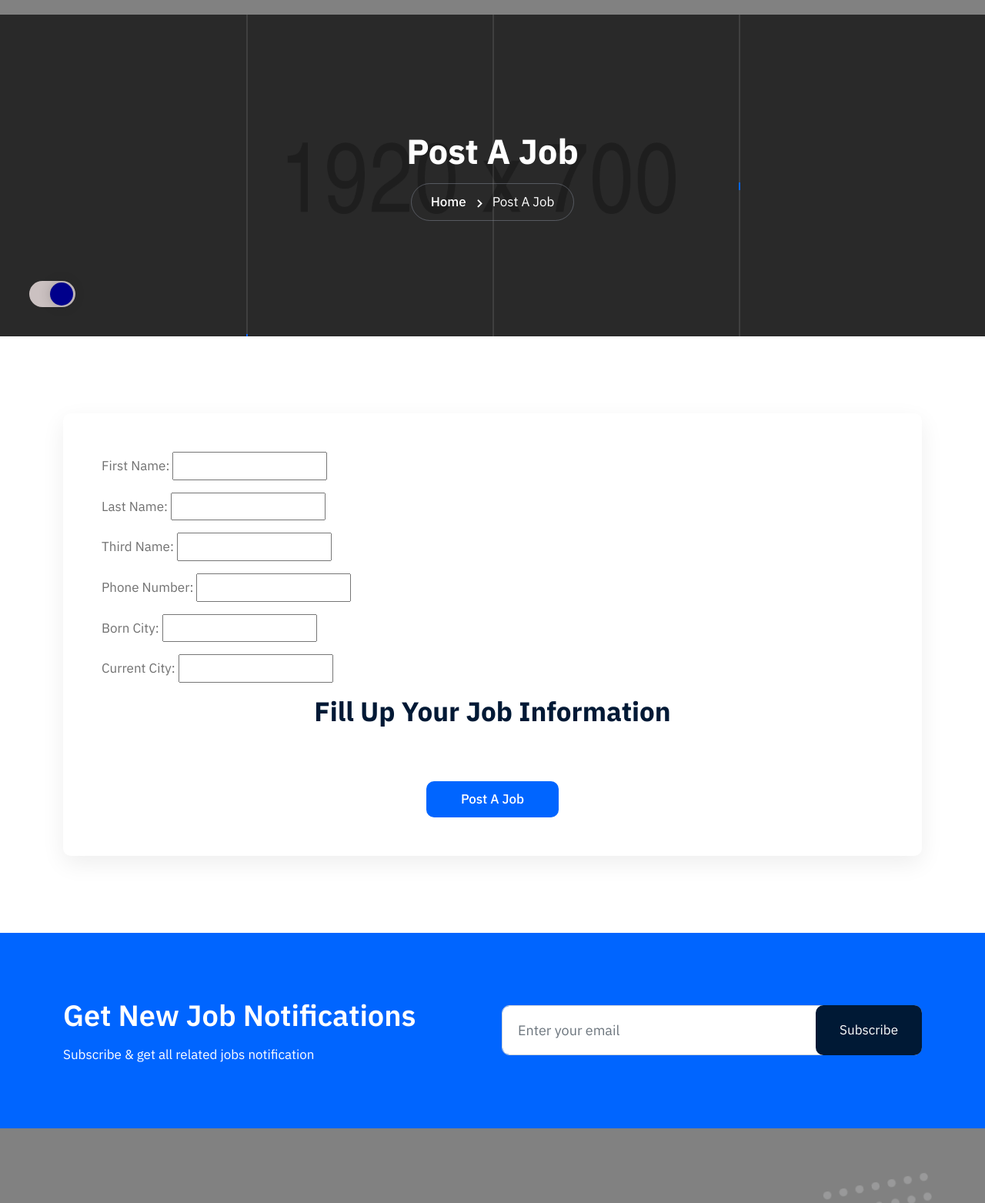
After one commit to Abdulmajid78/check_user, a Django app: page /en/auth/add_employee/ in a window 1280 px wide. The commit adds this page. Shown: the part 321-1884 px from the top of the page at 77% size. Run offline with Django 4.2, Linux system fonts and the light colour scheme; the visitor is signed in with stand-in values (Sample User, id 1); some libraries are stand-ins or nearby versions.

Commit message:
added new employee adding

```diff
--- /dev/null
+++ b/templates/jobs/post-employee.html
@@ -0,0 +1,73 @@
+{% extends 'layouts/base.html' %}
+{% load i18n %}
+{% block content %}
+    <!-- Page Title Start -->
+    <section class="page-title title-bg3">
+        <div class="d-table">
+            <div class="d-table-cell">
+                <h2>{% trans 'Post a Job' %}</h2>
+                <ul>
+                    <li>
+                        <a href="{% url 'main:home' %}">{% trans 'Home' %}</a>
+                    </li>
+                    <li>{% trans 'Post a Job' %}</li>
+                </ul>
+            </div>
+        </div>
+        <div class="lines">
+            <div class="line"></div>
+            <div class="line"></div>
+            <div class="line"></div>
+        </div>
+    </section>
+    <!-- Page Title End -->
+
+    <!-- Post Job Section Start -->
+    <div class="job-post ptb-100">
+        <div class="container">
+            <form class="job-post-from" method="post">
+                {% csrf_token %}
+                {{ form.as_p }}
+                <h2>{% trans 'Fill Up Your Job information' %}</h2>
+                <div class="row">
+
+
+                    <div class="col-md-12 text-center">
+                        <button type="submit" class="post-btn">
+                            {% trans 'Post A Job' %}
+                        </button>
+                    </div>
+                </div>
+            </form>
+        </div>
+    </div>
+    <!-- Post Job Section End -->
+
+    <!-- Subscribe Section Start -->
+    <section class="subscribe-section">
+        <div class="container">
+            <div class="row align-items-center">
+                <div class="col-md-6">
+                    <div class="section-title">
+                        <h2>{% trans 'Get New Job Notifications' %}</h2>
+                        <p>{% trans 'Subscribe & get all related jobs notification' %}</p>
+                    </div>
+                </div>
+
+                <div class="col-md-6">
+                    <form class="newsletter-form" data-toggle="validator">
+                        <input type="email" class="form-control" placeholder="Enter your email" name="EMAIL" required
+                               autocomplete="off">
+
+                        <button class="default-btn sub-btn" type="submit">
+                            {% trans 'Subscribe' %}
+                        </button>
+
+                        <div id="validator-newsletter" class="form-result"></div>
+                    </form>
+                </div>
+            </div>
+        </div>
+    </section>
+    <!-- Subscribe Section End -->
+{% endblock %}
--- a/templates/layouts/navbar.html
+++ b/templates/layouts/navbar.html
@@ -36,6 +36,11 @@
                                 <li class="nav-item">
                                     <a href="{% url 'jobs:find-employee' %}"
                                        class="nav-link">{% trans 'Find An employee' %}</a>
+                                </li>
+
+                                <li class="nav-item">
+                                    <a href="{% url 'users:add_employee' %}"
+                                       class="nav-link">{% trans 'Add employee' %}</a>
                                 </li>
                                 <li class="nav-item">
                                     <a href="{% url 'jobs:post-job' %}" class="nav-link">{% trans 'Post A Job' %}</a>
--- a/users/forms.py
+++ b/users/forms.py
@@ -38,3 +38,13 @@ class LoginForm(forms.Form):
     password = forms.CharField(widget=forms.PasswordInput(attrs={'placeholder': 'Password'}))
 
 ########## up
+
+
+from django import forms
+from .models import EmployeeModel
+
+
+class EmployeeModelForm(forms.ModelForm):
+    class Meta:
+        model = EmployeeModel
+        fields = ('first_name', 'last_name', 'third_name', 'phone_number', 'born_city', 'current_city')
--- a/users/models.py
+++ b/users/models.py
@@ -52,7 +52,7 @@ class CompanyProfile(models.Model):
 
 
 class EmployeeModel(models.Model):
-    user = models.OneToOneField(CustomUser, on_delete=models.CASCADE, related_name='profiles', null=True, blank=True)
+    user = models.ForeignKey(CustomUser, on_delete=models.CASCADE, related_name='profiles', null=True, blank=True)
     #
     first_name = models.CharField(max_length=50, null=True)
     last_name = models.CharField(max_length=50, null=True)
--- a/users/urls.py
+++ b/users/urls.py
@@ -10,4 +10,6 @@ urlpatterns = [
     path('register/individual/', views.register_individual, name='register'),
     path('register/company/', views.register_company, name='register-company'),
     path('update-company-profile/<int:pk>/', views.CompanyProfileUpdateView.as_view(), name='update-company-profile'),
+
+    path('add_employee/', views.add_employee, name='add_employee'),
 ]
--- a/users/views.py
+++ b/users/views.py
@@ -3,7 +3,7 @@ from django.contrib.auth import authenticate, login, logout
 from .forms import RegistrationForm, LoginForm, CompanyProfileForm
 
 from django.shortcuts import render, redirect
-from .forms import IndividualUserRegistrationForm, CompanyUserRegistrationForm
+from .forms import IndividualUserRegistrationForm, CompanyUserRegistrationForm, EmployeeModelForm
 
 from django.contrib.auth.decorators import login_required
 from django.urls import reverse_lazy
@@ -70,3 +70,15 @@ def login_view(request):
 def logout_view(request):
     logout(request)
     return redirect('main:home')
+
+
+def add_employee(request):
+    if request.method == "POST":
+        form = EmployeeModelForm(request.POST)
+        if form.is_valid():
+            employee = form.save(commit=False)
+            employee.save()
+            return redirect('main:home')  # Редирект на желаемую страницу после успешного добавления
+    else:
+        form = EmployeeModelForm()
+    return render(request, 'jobs/post-employee.html', {'form': form})
```
Also changed, not shown: users/migrations/0003_alter_employeemodel_user.py (added).
